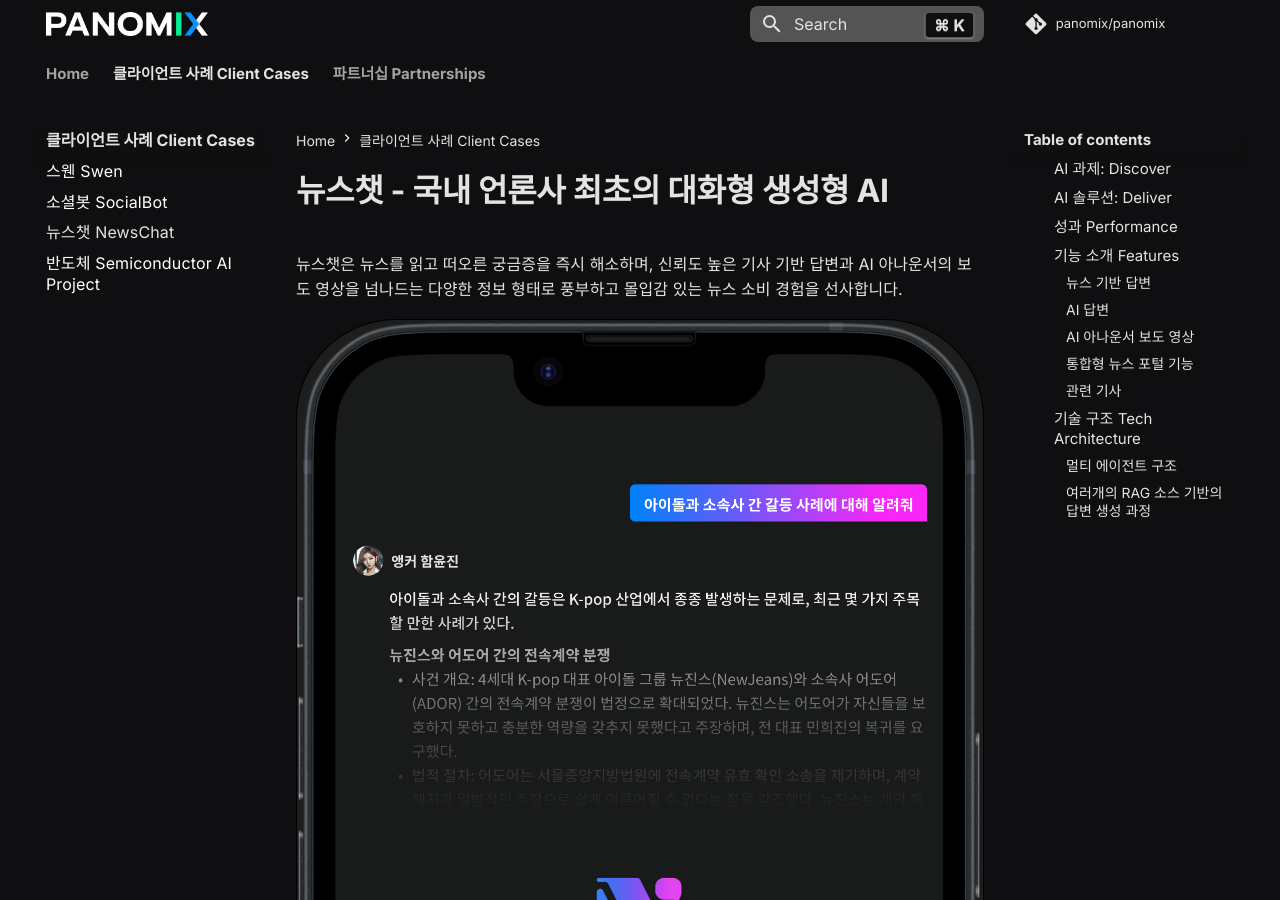
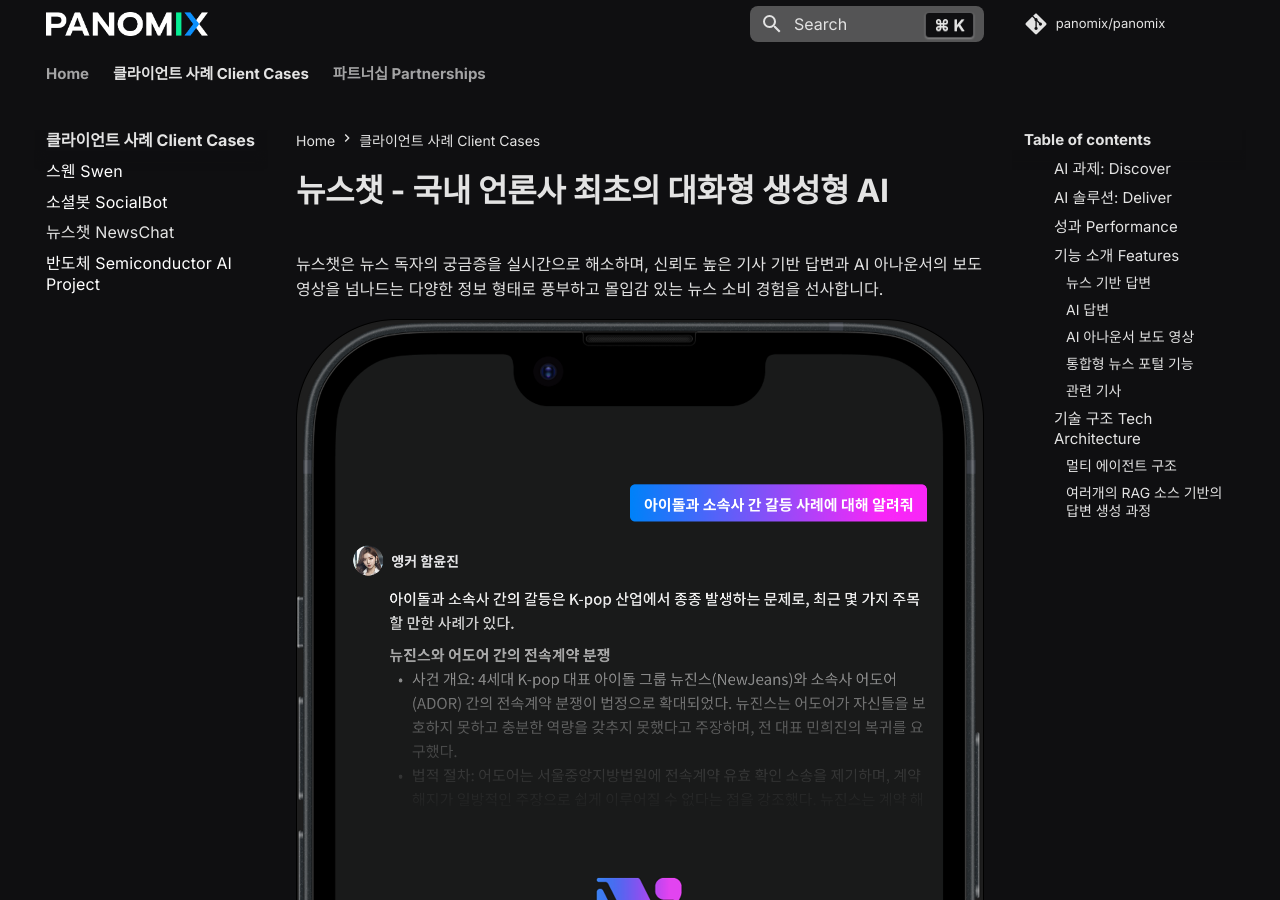
Before and after one commit to panomix/panomix, an MkDocs documentation site: the page built from docs/clients/newschat/newschat.md, in a window 1280 px wide and 900 px high. Built offline with MkDocs 1.6.1 and Material for MkDocs 9.7.7, drawn with Linux system fonts in a browser that asks for light colours; comment, search, counter and statistics services are not loaded.

Commit message:
Update newschat.md

```diff
--- a/docs/clients/newschat/newschat.md
+++ b/docs/clients/newschat/newschat.md
@@ -1,6 +1,6 @@
 # **뉴스챗 - 국내 언론사 최초의 대화형 생성형 AI**
 
-뉴스챗은 뉴스를 읽고 떠오른 궁금증을 즉시 해소하며,
+뉴스챗은 뉴스 독자의 궁금증을 실시간으로 해소하며,
 신뢰도 높은 기사 기반 답변과 AI 아나운서의 보도 영상을 넘나드는 다양한 정보 형태로 풍부하고 몰입감 있는 뉴스 소비 경험을 선사합니다.
 
 ![Product Image](images/newschatmain.png)
```
